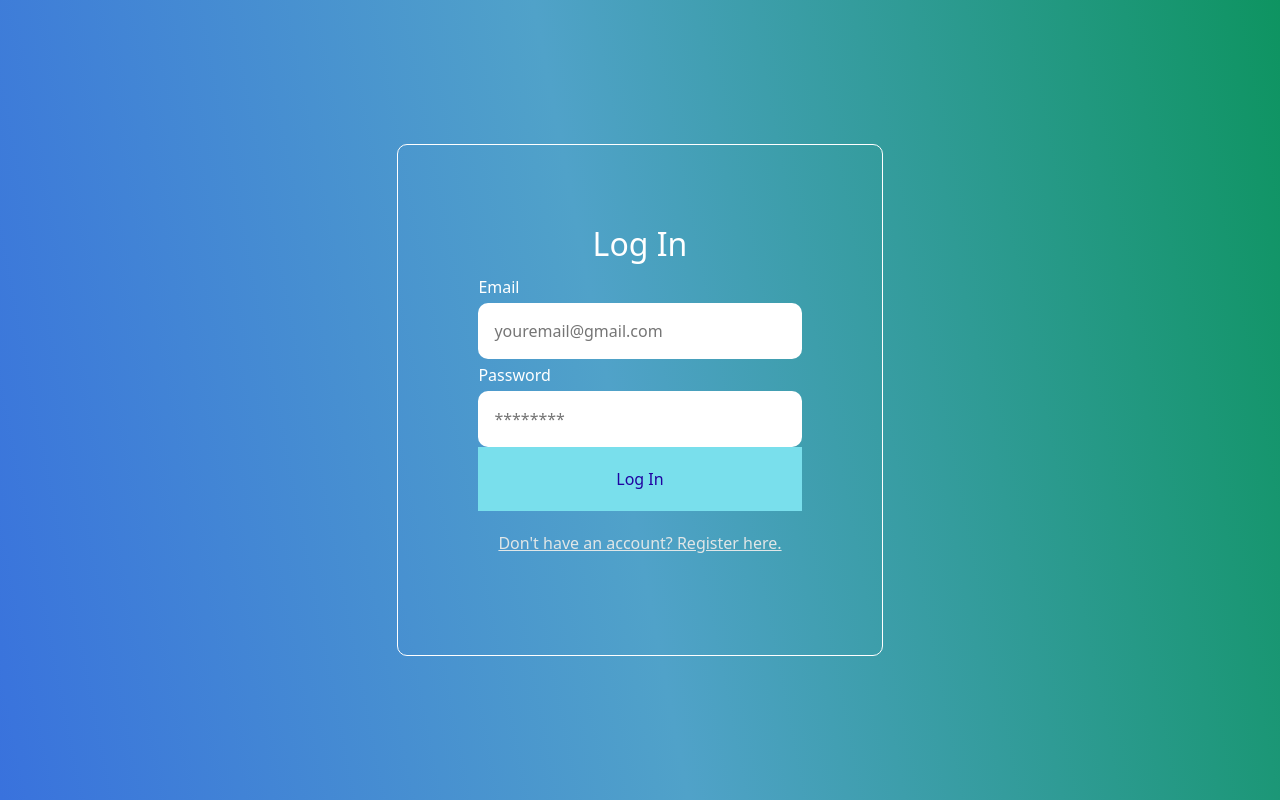
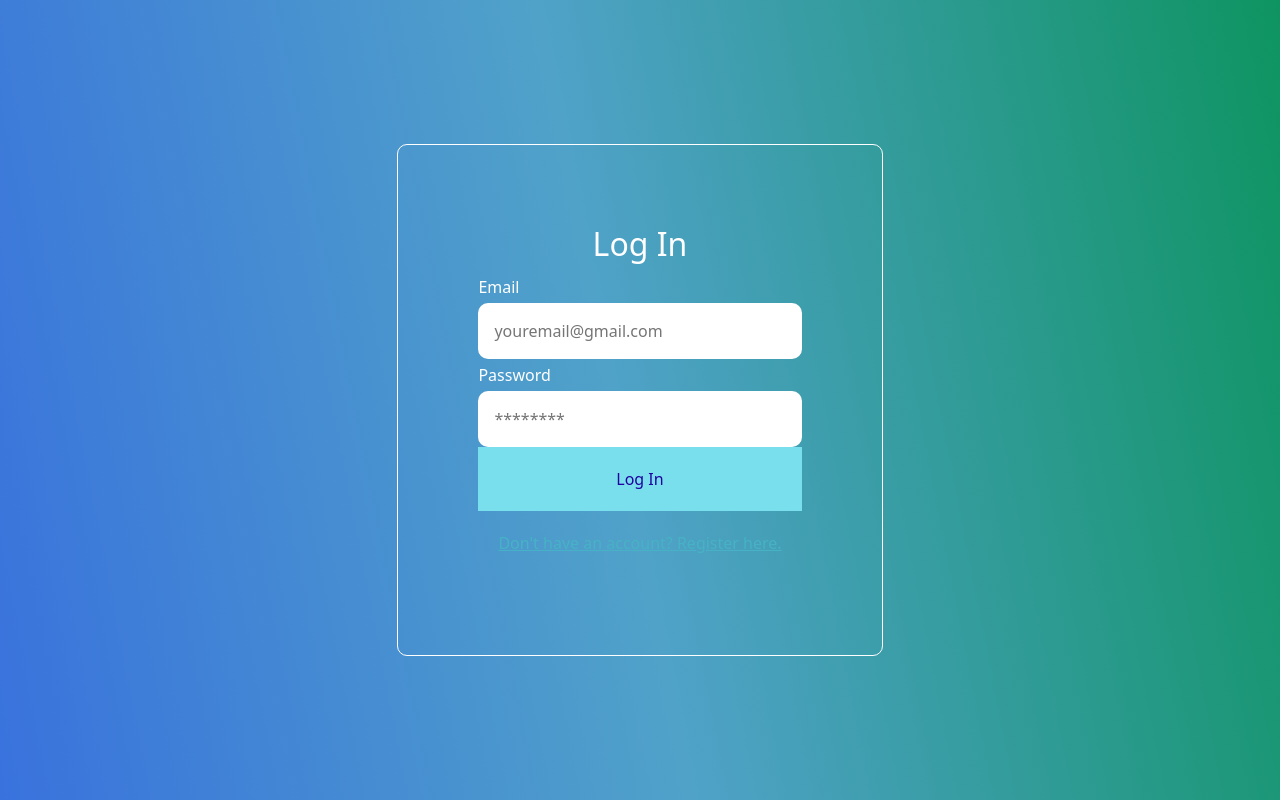
Before and after one commit to jhenchem0210/click, a React (Create React App) app: page / in a window 1280 px wide. Built offline with nearby package versions, Linux system fonts and the light colour scheme.

Commit message:
modified:   src/App.css

```diff
--- a/src/App.css
+++ b/src/App.css
@@ -45,6 +45,6 @@ button {
 
 .link-btn {
   background: none;
-  color: rgb(224, 230, 231);
+  color: rgb(71, 178, 197);
   text-decoration: underline;
 }
```
